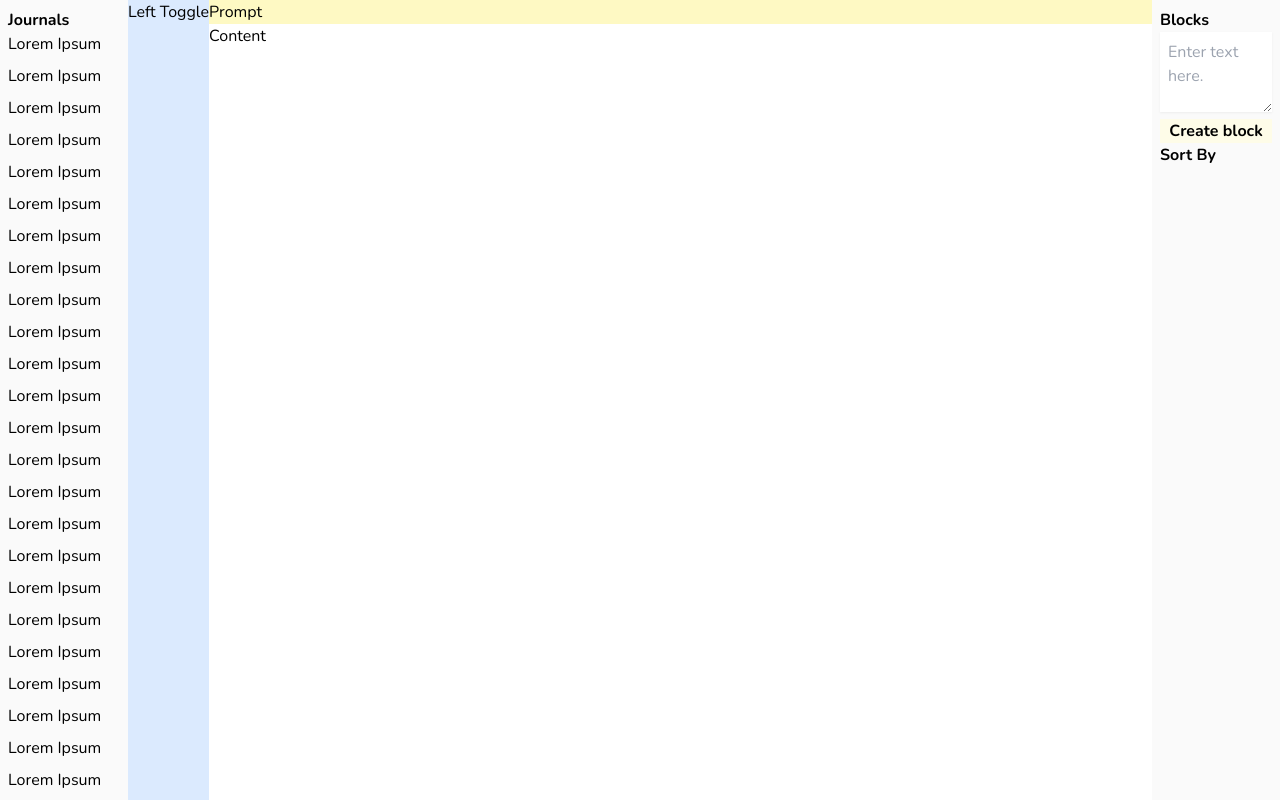
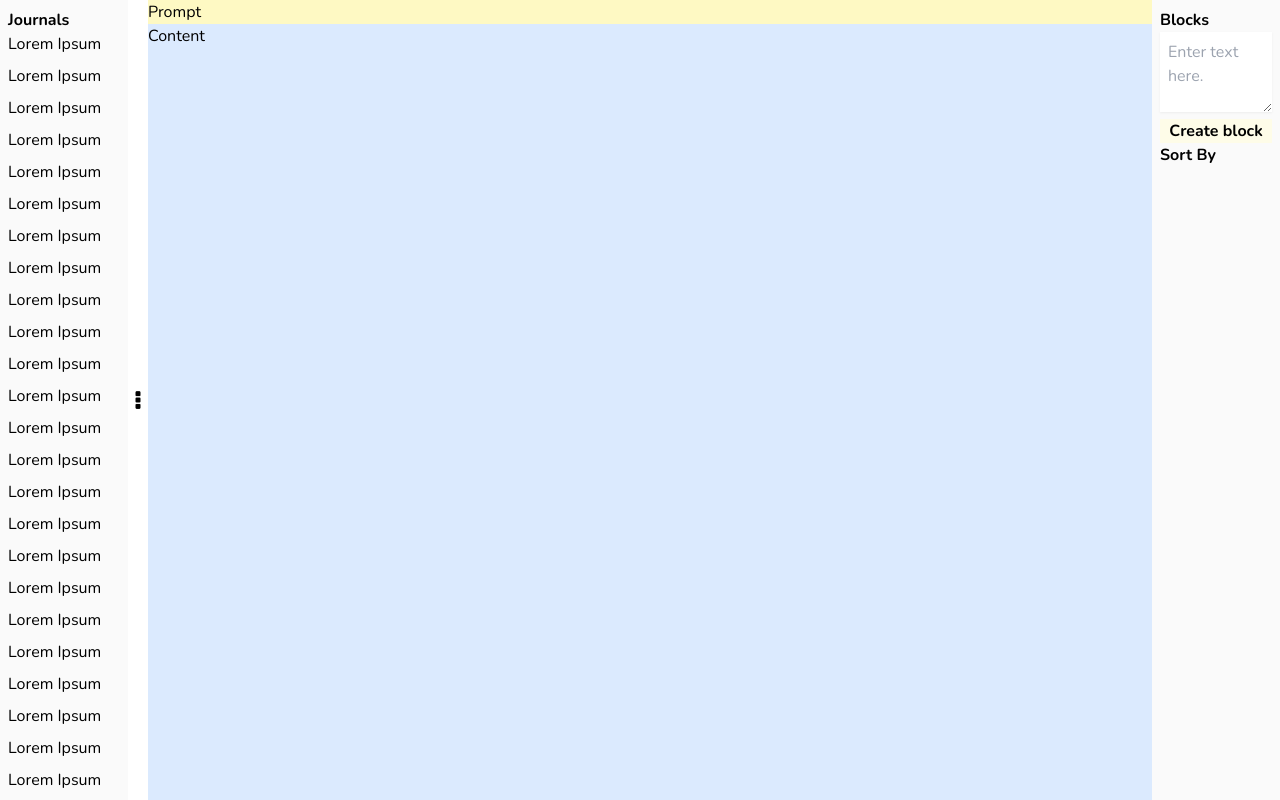
Before and after one commit to jordaz14/note-taking-react-app, a React (Vite) app in the folder client/: page / in a window 1280 px wide. Built offline with nearby package versions, Linux system fonts and the light colour scheme.

Commit message:
Add toggle icon to lefthand nav

```diff
--- a/client/src/App.tsx
+++ b/client/src/App.tsx
@@ -1,15 +1,21 @@
+import { useState } from "react";
+
 import LeftSidebar from "./components/LeftSidebar";
 import RightSidebar from "./components/RightSidebar";
 
+import threedot from "./assets/threedot.png";
+
 function App() {
+  const [visible, isVisible] = useState(false);
+
   return (
     <>
       <div className="flex font-nunito">
         <LeftSidebar />
-        <div id="leftToggle" className="bg-blue-100">
-          Left Toggle
+        <div id="leftToggle" className="flex flex-col justify-center w-fit">
+          <img src={threedot} alt="" width={20} height={20} />
         </div>
-        <main className="flex-1">
+        <main className="flex-1 bg-blue-100">
           <div id="prompt" className="bg-yellow-100">
             <p className="">Prompt</p>
           </div>
```
Also changed, not shown: client/src/assets/threedot.png (added).
